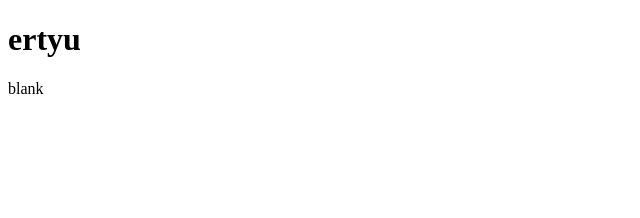
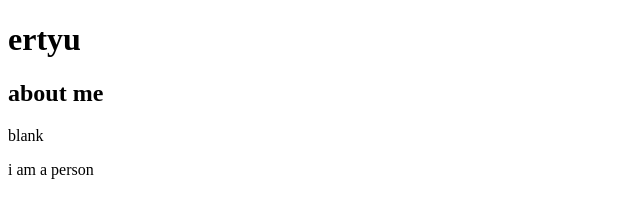
Before and after one commit to elizamck/html101, a website: page index.html in a window 1280 px wide. Shown: the whole page, without its empty margins (0-640 px from the left). Drawn offline with Linux system fonts and the light colour scheme.

Commit message:
about me

```diff
--- a/index.html
+++ b/index.html
@@ -7,7 +7,11 @@
   <body>
     <header>
       <h1>ertyu</h1>
+      <h2>about me</h2>
     </header>
     <p>blank</p>
+    <p>
+      i am a person
+    </p>
   </body>
 </html>
```
